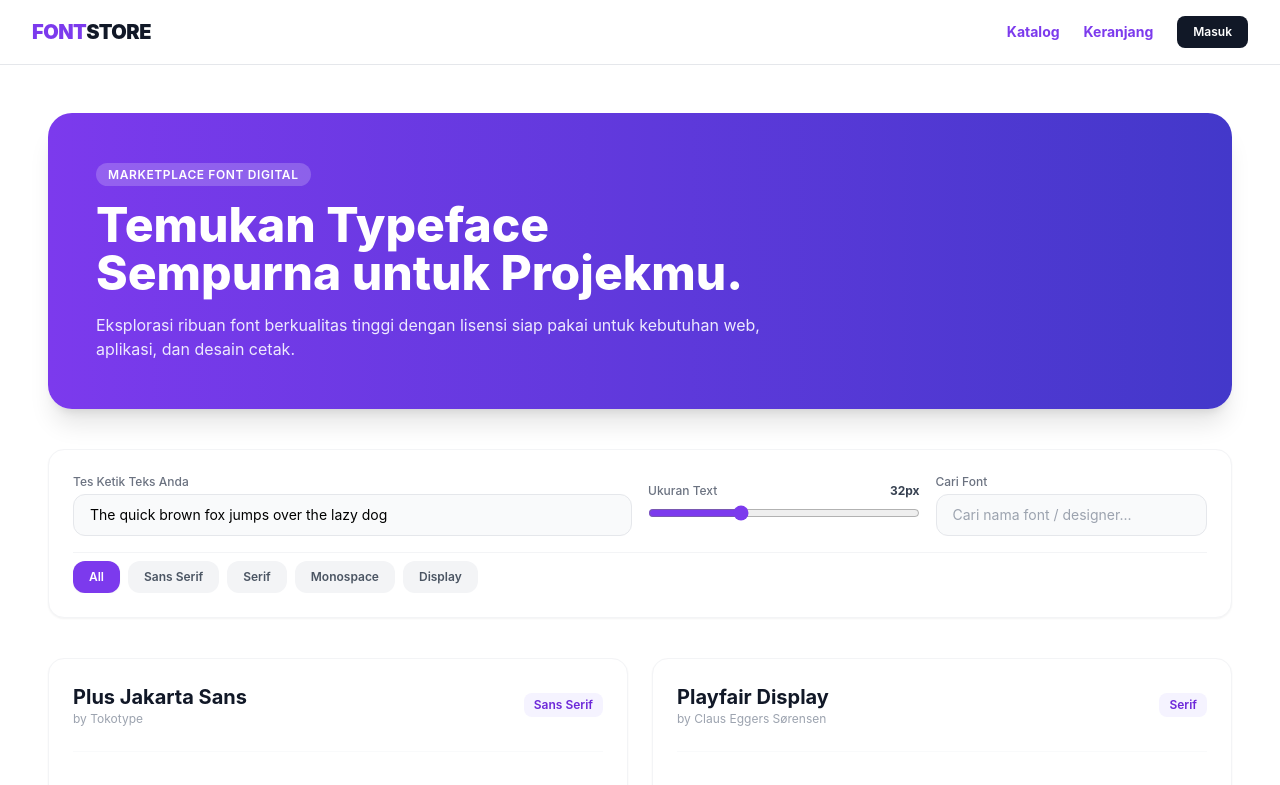
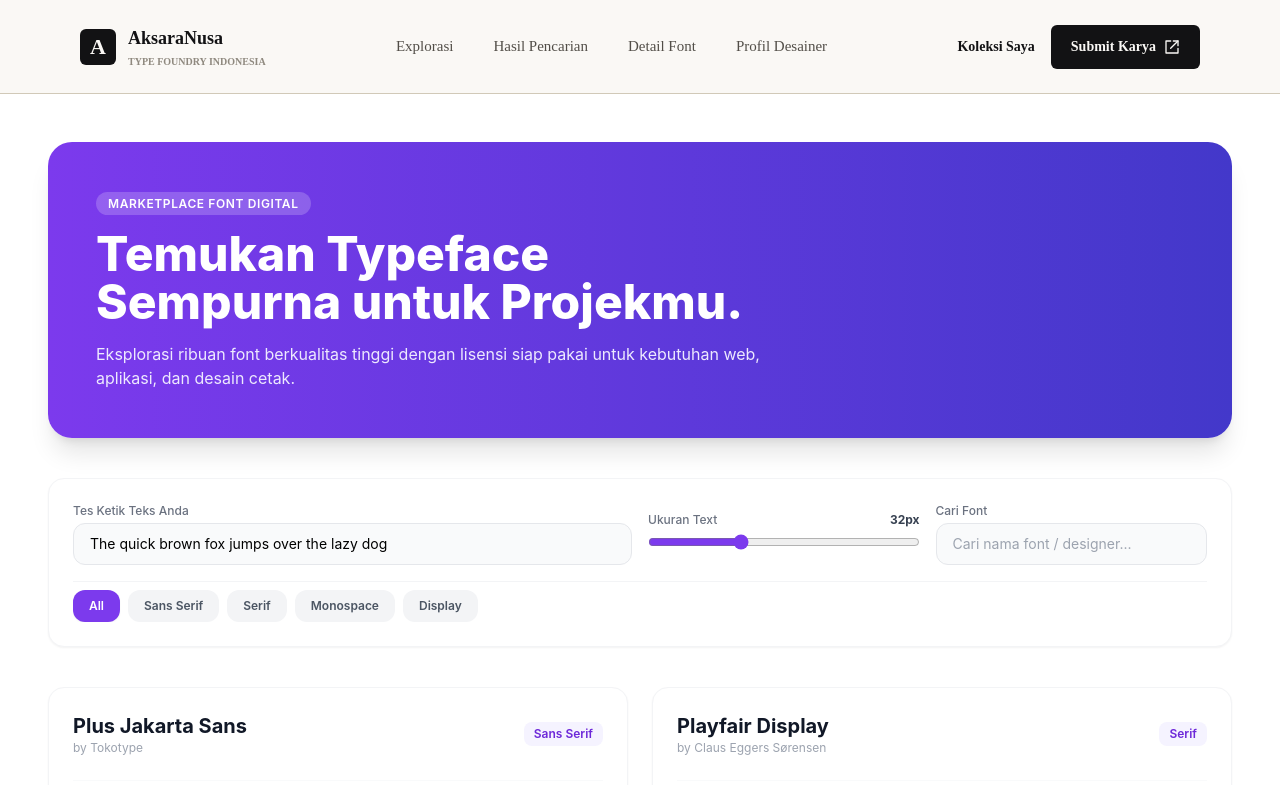
Before and after one commit to 3ncis/font_market, a Vue app: page / in a window 1280 px wide. Shown: the top 785 px of the page. Built offline with nearby package versions, Linux system fonts and the light colour scheme; the HTML template or start-up script is replaced by a standard one.

Commit message:
update navbar

```diff
--- a/src/components/layout/appheader.vue
+++ b/src/components/layout/appheader.vue
@@ -1,32 +1,138 @@
 <template>
-    <header class="bg-white border-b border-gray-200 sticky top-0 z-50">
-      <div class="max-w-8xl mx-auto px-4 sm:px-6 lg:px-8 h-16 flex items-center justify-between">
-        <RouterLink :to="{ name: 'home' }" class="text-xl font-black tracking-tight text-primary-600">
-          FONT<span class="text-gray-900">STORE</span>
+  <nav class="w-full border-b border-[#D1C9B8] bg-[#FAF8F5]">
+    <div
+      class="mx-auto flex w-full max-w-[1440px] items-center justify-between px-4 py-4 sm:px-6 sm:py-5 lg:px-20 lg:py-6">
+      <RouterLink :to="{ name: 'home' }" class="flex shrink-0 items-center gap-3">
+        <div class="flex h-9 w-9 items-center justify-center rounded-md bg-[#121214]">
+          <span class="font-['Crimson_Pro'] text-[22px] font-bold text-[#FAF8F5]">
+            A
+          </span>
+        </div>
+
+        <div class="flex flex-col gap-0.5">
+          <span class="font-['Geist'] text-base font-bold text-[#121214] sm:text-lg">
+            AksaraNusa
+          </span>
+
+          <span class="font-['Geist_Mono'] text-[9px] font-semibold uppercase text-[#8F897F] sm:text-[10px]">
+            Type Foundry Indonesia
+          </span>
+        </div>
+      </RouterLink>
+
+      <div class="hidden items-center gap-6 lg:flex xl:gap-10">
+        <RouterLink :to="{ name: 'home' }"
+          class="font-['Geist'] text-[15px] font-medium text-[#524E48] transition-colors hover:text-[#121214]">
+          Explorasi
         </RouterLink>
 
-        <nav class="flex items-center gap-6 text-sm font-medium">
-          <RouterLink
-            :to="{ name: 'home' }"
-            class="text-gray-600 hover:text-primary-600 transition"
-            exact-active-class="text-primary-600 font-bold"
-          >
-            Katalog
-          </RouterLink>
-          <RouterLink
-            :to="{name: 'home'}"
-            class="text-gray-600 hover:text-primary-600 transition flex items-center gap-1"
-            exact-active-class="text-primary-600 font-bold"
-          >
-            Keranjang
-          </RouterLink>
-          <RouterLink
-            :to="{ name: 'home' }"
-            class="bg-gray-900 text-white px-4 py-2 rounded-lg text-xs font-semibold hover:bg-gray-800 transition"
-          >
-            Masuk
-          </RouterLink>
-        </nav>
+        <RouterLink :to="{ name: 'home' }"
+          class="font-['Geist'] text-[15px] font-medium text-[#524E48] transition-colors hover:text-[#121214]">
+          Hasil Pencarian
+        </RouterLink>
+
+        <RouterLink :to="{ name: 'home' }"
+          class="font-['Geist'] text-[15px] font-medium text-[#524E48] transition-colors hover:text-[#121214]">
+          Detail Font
+        </RouterLink>
+
+        <RouterLink :to="{ name: 'home' }"
+          class="font-['Geist'] text-[15px] font-medium text-[#524E48] transition-colors hover:text-[#121214]">
+          Profil Desainer
+        </RouterLink>
       </div>
-    </header>
+
+      <div class="hidden shrink-0 items-center gap-4 lg:flex">
+        <a href="#koleksi"
+          class="font-['Geist'] text-sm font-semibold text-[#121214] transition-opacity hover:opacity-70">
+          Koleksi Saya
+        </a>
+
+        <a href="#submit-karya"
+          class="flex items-center gap-2 rounded-md bg-[#121214] px-5 py-3 font-['Geist'] text-sm font-semibold text-[#FAF8F5] transition-colors hover:bg-[#383735]">
+          Submit Karya
+
+          <svg xmlns="http://www.w3.org/2000/svg" width="16" height="16" viewBox="0 0 24 24" fill="none"
+            stroke="currentColor" stroke-width="2" stroke-linecap="round" stroke-linejoin="round">
+            <path d="M14 3h7v7" />
+            <path d="M10 14 21 3" />
+            <path d="M21 14v7H3V3h7" />
+          </svg>
+        </a>
+      </div>
+
+      <button type="button"
+        class="flex h-10 w-10 shrink-0 items-center justify-center rounded-md text-[#121214] transition-colors hover:bg-[#EDE8DF] lg:hidden"
+        aria-label="Buka menu navigasi" :aria-expanded="isMenuOpen" @click="isMenuOpen = !isMenuOpen">
+        <svg v-if="!isMenuOpen" xmlns="http://www.w3.org/2000/svg" width="24" height="24" viewBox="0 0 24 24"
+          fill="none" stroke="currentColor" stroke-width="2" stroke-linecap="round">
+          <path d="M4 6h16" />
+          <path d="M4 12h16" />
+          <path d="M4 18h16" />
+        </svg>
+
+        <svg v-else xmlns="http://www.w3.org/2000/svg" width="24" height="24" viewBox="0 0 24 24" fill="none"
+          stroke="currentColor" stroke-width="2" stroke-linecap="round">
+          <path d="m18 6-12 12" />
+          <path d="m6 6 12 12" />
+        </svg>
+      </button>
+    </div>
+
+    <div v-if="isMenuOpen" class="border-t border-[#D1C9B8] bg-[#FAF8F5] px-4 py-4 sm:px-6 lg:hidden">
+      <div class="flex flex-col gap-1">
+        <RouterLink :to="{ name: 'home' }"
+          class="rounded-md px-4 py-3 font-['Geist'] text-sm font-medium text-[#524E48] transition-colors hover:bg-[#EDE8DF]"
+          @click="isMenuOpen = false">
+          Explorasi
+        </RouterLink>
+
+        <RouterLink :to="{ name: 'home' }"
+          class="rounded-md px-4 py-3 font-['Geist'] text-sm font-medium text-[#524E48] transition-colors hover:bg-[#EDE8DF]"
+          @click="isMenuOpen = false">
+          Hasil Pencarian
+        </RouterLink>
+
+        <RouterLink :to="{ name: 'home' }"
+          class="rounded-md px-4 py-3 font-['Geist'] text-sm font-medium text-[#524E48] transition-colors hover:bg-[#EDE8DF]"
+          @click="isMenuOpen = false">
+          Detail Font
+        </RouterLink>
+
+        <RouterLink :to="{ name: 'home' }"
+          class="rounded-md px-4 py-3 font-['Geist'] text-sm font-medium text-[#524E48] transition-colors hover:bg-[#EDE8DF]"
+          @click="isMenuOpen = false">
+          Profil Desainer
+        </RouterLink>
+
+        <div class="my-2 border-t border-[#D1C9B8]"></div>
+
+
+        <RouterLink :to="{ name: 'home' }"
+        class="rounded-md px-4 py-3 font-['Geist'] text-sm font-semibold text-[#121214] transition-colors hover:bg-[#EDE8DF]"
+          @click="isMenuOpen = false">
+          Koleksi Saya
+        </RouterLink>
+
+        <RouterLink :to="{ name: 'home' }"
+          class="mt-2 flex items-center justify-center gap-2 rounded-md bg-[#121214] px-5 py-3 font-['Geist'] text-sm font-semibold text-[#FAF8F5] transition-colors hover:bg-[#383735]"
+          @click="isMenuOpen = false">
+          Submit Karya
+
+          <svg xmlns="http://www.w3.org/2000/svg" width="16" height="16" viewBox="0 0 24 24" fill="none"
+            stroke="currentColor" stroke-width="2" stroke-linecap="round" stroke-linejoin="round">
+            <path d="M14 3h7v7" />
+            <path d="M10 14 21 3" />
+            <path d="M21 14v7H3V3h7" />
+          </svg>
+        </RouterLink>
+      </div>
+    </div>
+  </nav>
 </template>
+
+<script setup>
+import { ref } from 'vue'
+
+const isMenuOpen = ref(false)
+</script>
```
Also changed, not shown: 1 other file (tests, documents, lock files or other folders).
